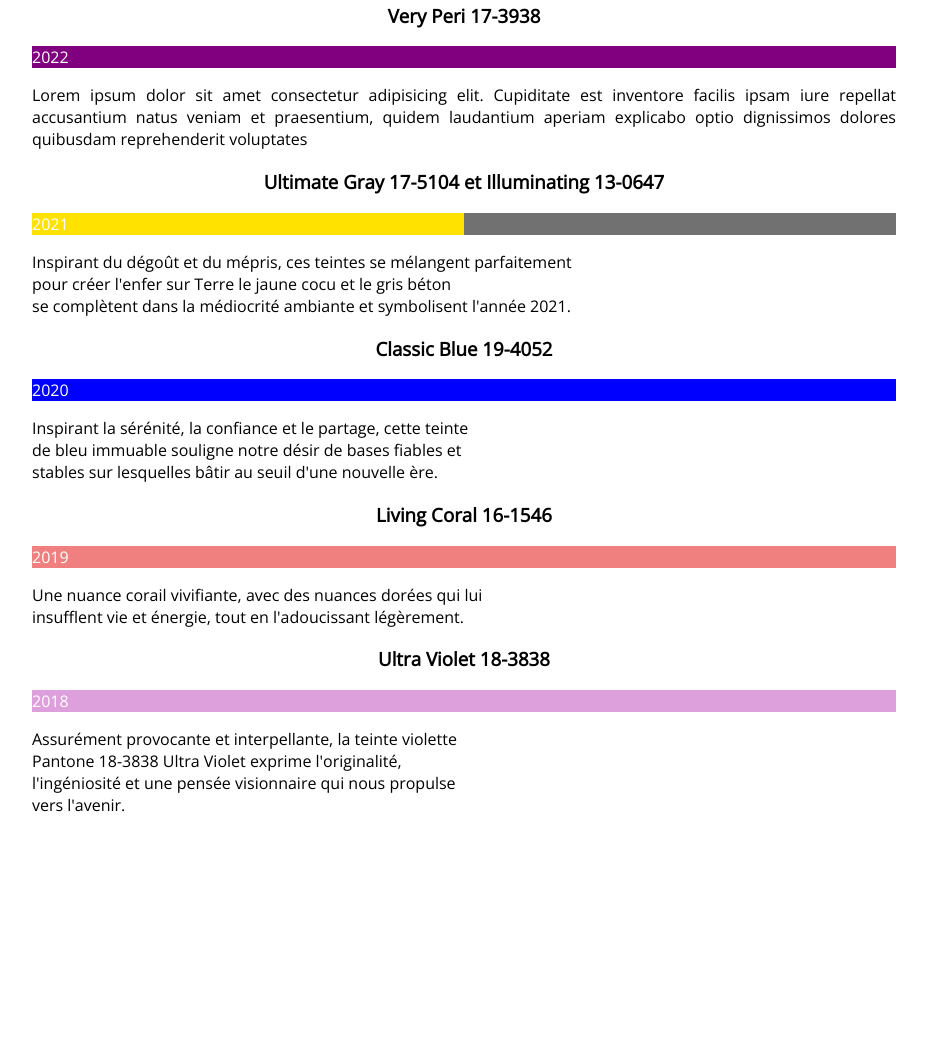
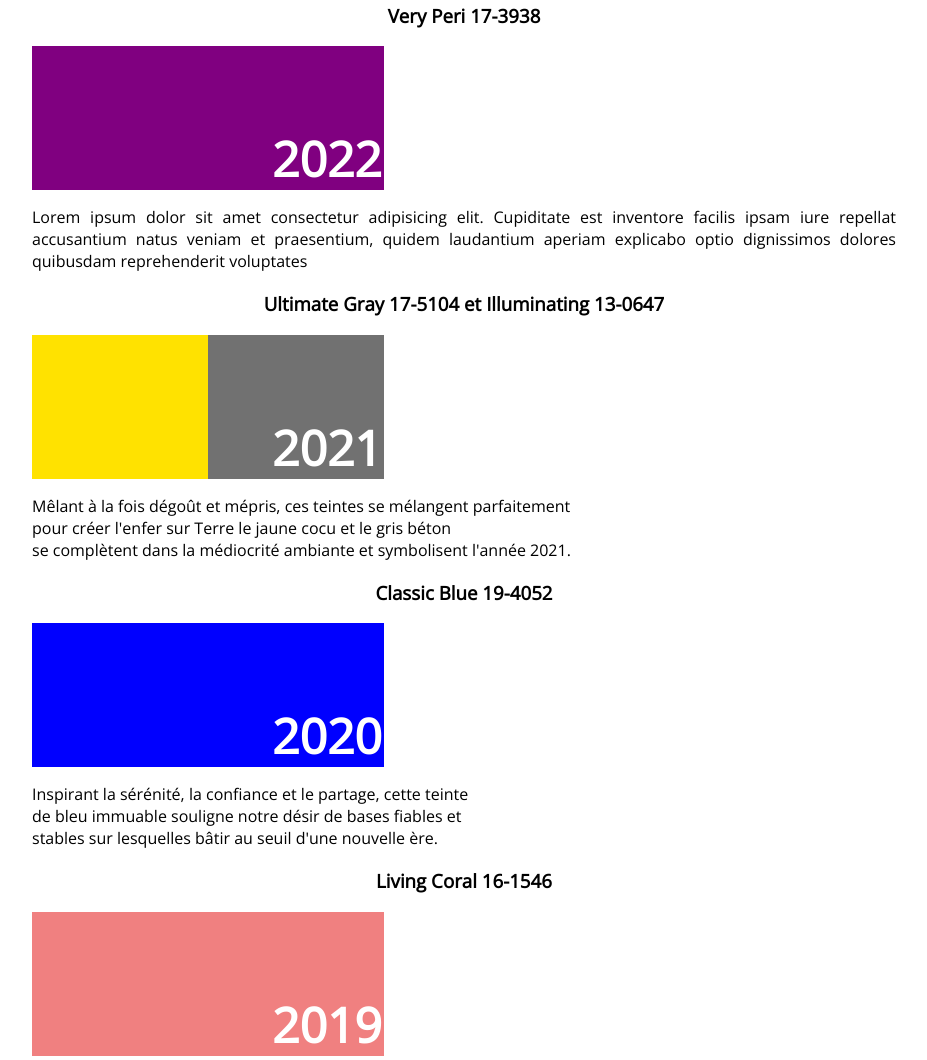
Before and after one commit to Alxlct/copycat, a plain HTML site: page index.html in a window 1280 px wide. Shown: the part 679-1739 px from the top of the page, without its empty margins (216-1143 px from the left). Before the commit the page ends 1511 px from the top, so only its background shows below. Drawn offline with nearby package versions, Linux system fonts and the light colour scheme.

Commit message:
jpp de cet exo

```diff
--- a/assets/css/style.css
+++ b/assets/css/style.css
@@ -41,23 +41,50 @@
 }
 .blue {
     background-color: blue;
-    color: white;
+    height: 9rem;
+    font-size: 3rem;
+    font-weight: bold;
+    width: 22rem;
+    text-align: end;
 }
 .coral {
     background-color: lightcoral;
-    color: white;
+    height: 9rem;
+    font-size: 3rem;
+    font-weight: bold;
+    width: 22rem;
+    text-align: end;
 }
 .gray {
     background: rgb(255,226,0);
     background: linear-gradient(90deg, rgba(255,226,0,1) 50%, rgba(113,113,113,1) 50%);
     color: white;
-
+    height: 9rem;
+    font-size: 3rem;
+    font-weight: bold;
+    width: 22rem;
+    text-align: end;
 }
 .peri {
     background-color: purple;
     color: white;
+    height: 9rem;
+    font-size: 3rem;
+    width: 22rem;
+    font-weight: bold;
 }
 .violet {
     background-color: plum;
+    height: 9rem;
     color: white;
+    width: 22rem;
+    font-size: 3rem;
+    font-weight: bold;
 }
+.date {
+    position: absolute;
+    color: white;
+    margin-left: 15rem;
+    margin-top: 5rem;
+    font-size: 3rem;
+}
--- a/index.html
+++ b/index.html
@@ -43,32 +43,40 @@
             (variations de la trame sur chaque couleur, variations d’encrage de la machine, etc.).</p>
         <h2 class="titre2">Pantone de l'année</h2>
         <h3>Very Peri 17-3938</h3>
-        <div class="peri">2022</div>
+        <div class="peri"><p class="date">2022</p></div>
         <p>Lorem ipsum dolor sit amet consectetur adipisicing elit. Cupiditate est inventore facilis ipsam iure
             repellat accusantium natus veniam et praesentium, quidem laudantium aperiam explicabo optio dignissimos
             dolores quibusdam reprehenderit voluptates</p>
         <h3>Ultimate Gray 17-5104 et Illuminating 13-0647</h3>
-        <div class="gray">2021</div>
-        <p>Inspirant du dégoût et du mépris, ces teintes se mélangent parfaitement<br>pour créer l'enfer sur Terre
+        <div class="gray">
+            <p class="date">2021</p>
+        </div>
+        <p>Mêlant à la fois dégoût et mépris, ces teintes se mélangent parfaitement<br>pour créer l'enfer sur Terre
             le jaune cocu et le gris béton<br>se complètent dans la médiocrité ambiante et symbolisent
             l'année 2021.
         </p>
 
         <h3>Classic Blue 19-4052</h3>
-        <div class="blue">2020</div>
+        <div class="blue">
+            <p class="date">2020</p>
+        </div>
         <p>Inspirant la sérénité, la confiance et le partage, cette teinte<br>de bleu immuable souligne notre
             désir de bases fiables et<br>stables sur lesquelles bâtir au seuil d'une nouvelle ère.</p>
         <h3>Living Coral 16-1546</h3>
-        <div class="coral">2019</div>
+        <div class="coral">
+            <p class="date">2019</p>
+        </div>
         <p>Une nuance corail vivifiante, avec des nuances dorées qui lui<br>insufflent vie et énergie,
             tout en l'adoucissant légèrement.</p>
         <h3>Ultra Violet 18-3838</h3>
-        <div class="violet">2018</div>
-            <p>Assurément provocante et interpellante, la teinte violette<br>Pantone 18-3838 Ultra Violet exprime
-                l'originalité,<br>
-                l'ingéniosité et une pensée visionnaire qui nous propulse<br>vers l'avenir.</p>
+        <div class="violet">
+            <p class="date">2018</p>
+        </div>
+        <p>Assurément provocante et interpellante, la teinte violette<br>Pantone 18-3838 Ultra Violet exprime
+            l'originalité,<br>
+            l'ingéniosité et une pensée visionnaire qui nous propulse<br>vers l'avenir.</p>
 
-        </div>
+    </div>
 </body>
 
 </html>
```
